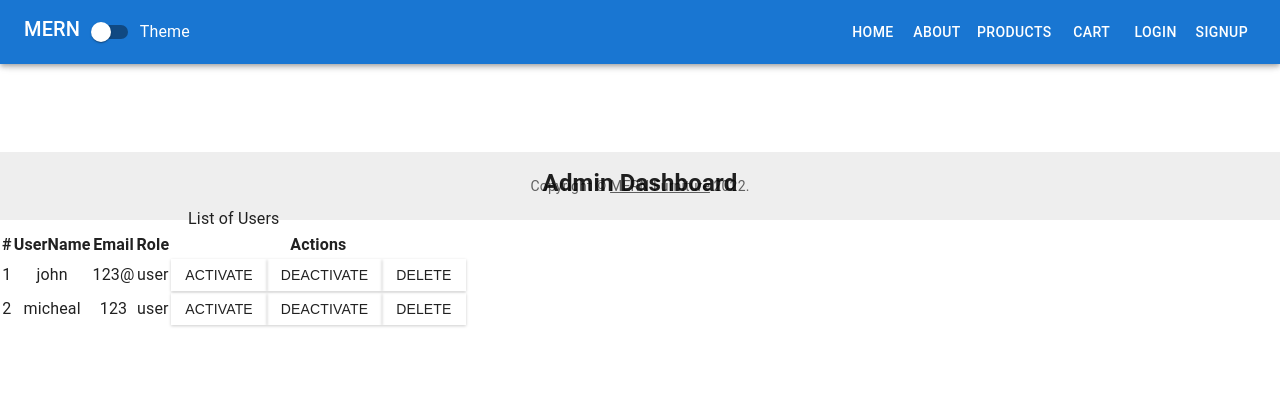
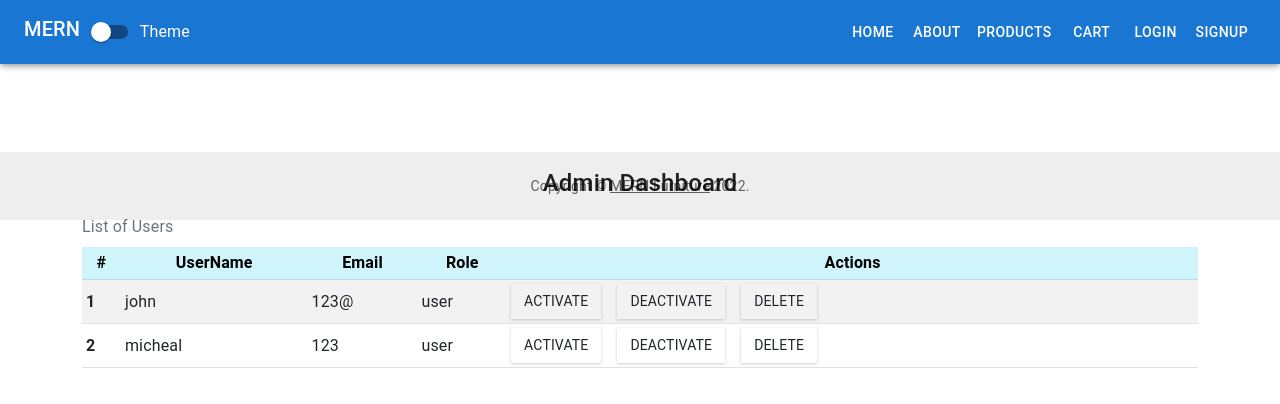
Before and after one commit to kimg5/eshop-frontend, a React (Create React App) app: page /admin in a window 1280 px wide. Shown: the top 404 px of the page. Built offline with nearby package versions, Linux system fonts and the light colour scheme.

Commit message:
admin dashboard fixed bootstrap

```diff
--- a/package.json
+++ b/package.json
@@ -8,10 +8,12 @@
     "@fontsource/roboto": "^4.5.8",
     "@material/card": "^14.0.0",
     "@mui/icons-material": "^5.10.16",
-    "@mui/material": "^5.10.16",
+    "@mui/material": "^5.10.17",
+    "@mui/x-data-grid": "^5.17.14",
     "@testing-library/jest-dom": "^5.16.5",
     "@testing-library/react": "^13.4.0",
     "@testing-library/user-event": "^13.5.0",
+    "bootstrap": "^5.2.3",
     "react": "^18.2.0",
     "react-bootstrap": "^2.6.0",
     "react-dom": "^18.2.0",
--- a/src/components/admin/UserList.js
+++ b/src/components/admin/UserList.js
@@ -1,10 +1,15 @@
+//npm install @mui/material @emotion/react @emotion/styled
+// npm install @mui/x-data-grid
+//npm i bootstrap
+
 import React, { useState, useEffect } from "react";
 //import axios from "axios";
 import { Table, Button } from "react-bootstrap";
-
-
+//import { Grid } from "@mui/x-data-grid";
+import "bootstrap/dist/css/bootstrap.min.css";
+import "./style.css";
 export default function UserList(props) {
-    console.log(props);
+  console.log(props);
   /* LIST USERS */
   //const [usersList, setUsersList] = useState([]);
   var i = 0;
@@ -65,21 +70,22 @@ export default function UserList(props) {
       <h4 className="text-center display">Admin Dashboard</h4>
 
       <Table className="table table-striped table-hover align-middle table-sm caption-top table-responsive">
+        {/*<Table striped bordered hover>*/}
         <caption>List of Users</caption>
 
         <thead className="table-info text-center">
           <tr>
-            <th>#</th>
-            <th>UserName</th>
-            <th>Email</th>
-            <th>Role</th>
-            <th>Actions</th>
+            <th scope="col">#</th>
+            <th scope="col">UserName</th>
+            <th scope="col">Email</th>
+            <th scope="col">Role</th>
+            <th scope="col">Actions</th>
           </tr>
         </thead>
-        <tbody className=" text-center">
+        <tbody>
           {userList.map((user, i) => (
             <tr key={user._id}>
-              <td>{++i}</td>
+              <th scope="row">{++i}</th>
 
               <td>{user.username}</td>
               <td>{user.email}</td>
--- a/src/components/admin/style.css
+++ b/src/components/admin/style.css
@@ -0,0 +1,7 @@
+.userList {
+    margin-top: 35px;
+    position: absolute;
+    left: 50%;
+    transform: translateX(-50%);
+    width:100%;
+}
```
Also changed, not shown: 1 other file (tests, documents, lock files or other folders).
